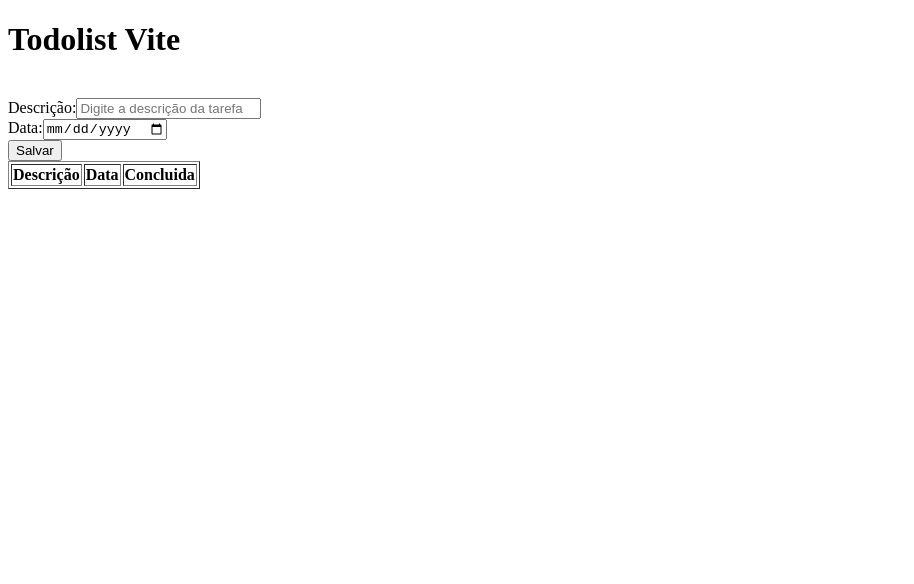
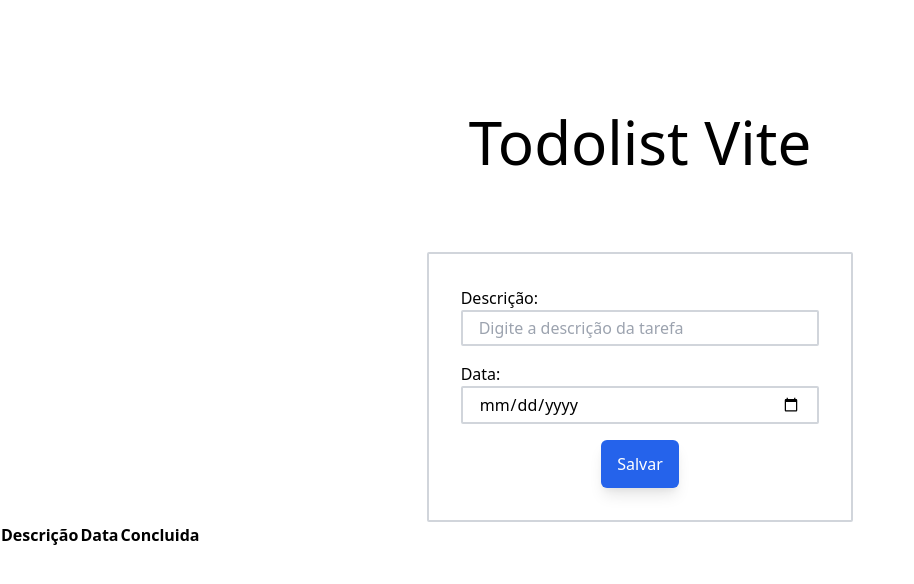
Before and after one commit to marcoscmsb/Todolist, a Vue app: page / in a window 1280 px wide. Shown: the top 584 px of the page, without its empty margins (0-914 px from the left). Built offline with nearby package versions, Linux system fonts and the light colour scheme.

Commit message:
Adicionando tailwindcss

```diff
--- a/package.json
+++ b/package.json
@@ -12,6 +12,9 @@
   },
   "devDependencies": {
     "@vitejs/plugin-vue": "^1.9.2",
+    "autoprefixer": "^10.3.7",
+    "postcss": "^8.3.9",
+    "tailwindcss": "^2.2.16",
     "vite": "^2.6.0"
   }
 }
--- /dev/null
+++ b/postcss.config.js
@@ -0,0 +1,6 @@
+module.exports = {
+  plugins: {
+    tailwindcss: {},
+    autoprefixer: {},
+  },
+}
--- a/src/App.vue
+++ b/src/App.vue
@@ -1,29 +1,66 @@
 <template>
-  <h1>{{ titulo }}</h1>
-  <br />
-  <label for="descricao">Descrição:</label>
+  <h1 class="text-6xl text-center mt-28">{{ titulo }}</h1>
+  <div
+    class="
+      space-y-4
+      border-2 border-gray-300
+      w-1/3
+      rounded-sm
+      p-8
+      mx-auto
+      mt-20
+
+    "
+  >
+    <div>
+      <label for="descricao" class="bolck">Descrição:</label>
       <input
         v-model="tarefa.descricao"
         id="descricao"
         type="text"
         placeholder="Digite a descrição da tarefa"
+        class="
+          border-2 border-gray-300
+          outline-none
+          rounded-sm
+          px-4
+          py-1
+          focus:border-blue-600
+          w-full
+        "
       />
-  <br />
-  <label for="data">Data:</label>
-  <input v-model="tarefa.data" id="data" type="date" />
-  <br />
-  <button @click="salvar">Salvar</button>
-  <br />
+    </div>
+    <div>
+      <label for="data" class="block">Data:</label>
+      <input
+        v-model="tarefa.data"
+        id="data"
+        type="date"
+        class="
+          border-2 border-gray-300
+          outline-none
+          rounded-sm
+          px-4
+          py-1
+          focus:border-blue-600
+          w-full
+        "
+      />
+    </div>
+
+    <app-btn class="mx-auto" @click="salvar">Salvar</app-btn>
+  </div>
 
   <TabelaTarefas :tarefas="tarefas"></TabelaTarefas>
-
 </template>
 
 <script>
-import TabelaTarefas from './components/TabelaTarefas.vue'
+import TabelaTarefas from "./components/TabelaTarefas.vue";
+import AppBtn from "./components/AppBtn.vue";
 export default {
   components: {
-    TabelaTarefas
+    TabelaTarefas,
+    AppBtn,
   },
   data() {
     return {
@@ -40,6 +77,4 @@
 };
 </script>
 
-<style>
-
-</style>
+<style></style>
--- /dev/null
+++ b/src/components/AppBtn.vue
@@ -0,0 +1,30 @@
+<template>
+  <button
+    type="button"
+    class="
+      px-4
+      py-3
+      bg-blue-600
+      rounded-md
+      text-white
+      outline-none
+      focus:ring-4
+      shadow-lg
+      transform
+      active:scale-x-75
+      transition-transform
+      mx-5
+      flex
+    "
+  >
+    <span>
+      <slot></slot>
+    </span>
+  </button>
+</template>
+
+<script>
+export default {};
+</script>
+
+<style></style>
--- /dev/null
+++ b/src/index.css
@@ -0,0 +1,3 @@
+@tailwind base;
+@tailwind components;
+@tailwind utilities;
--- a/src/main.js
+++ b/src/main.js
@@ -1,4 +1,5 @@
 import { createApp } from 'vue'
 import App from './App.vue'
+import './index.css'
 
 createApp(App).mount('#app')
--- /dev/null
+++ b/tailwind.config.js
@@ -0,0 +1,11 @@
+module.exports = {
+  purge: ['./index.html', './src/**/*.{vue,js,ts,jsx,tsx}'],
+  darkMode: false, // or 'media' or 'class'
+  theme: {
+    extend: {},
+  },
+  variants: {
+    extend: {},
+  },
+  plugins: [],
+}
```
Also changed, not shown: 1 other file (tests, documents, lock files or other folders). Lines whose indentation alone changed are shown as unchanged.
